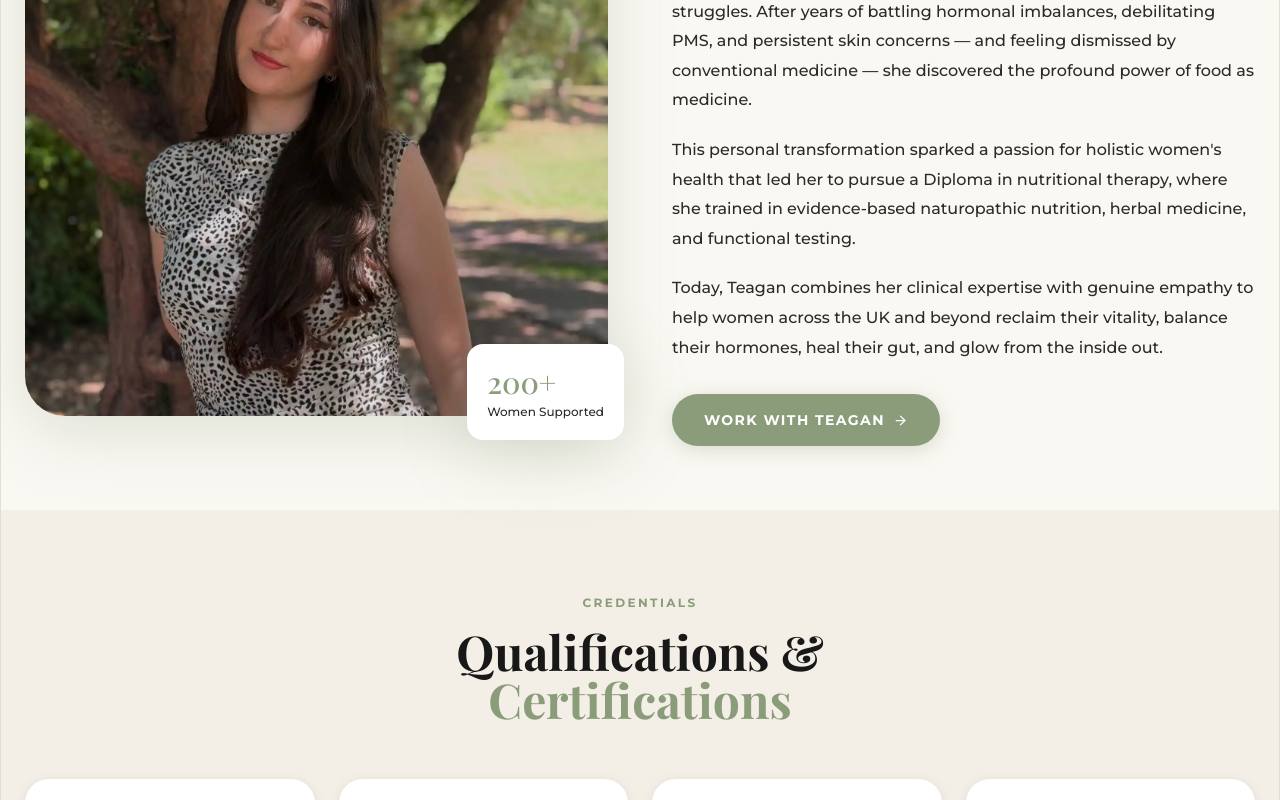
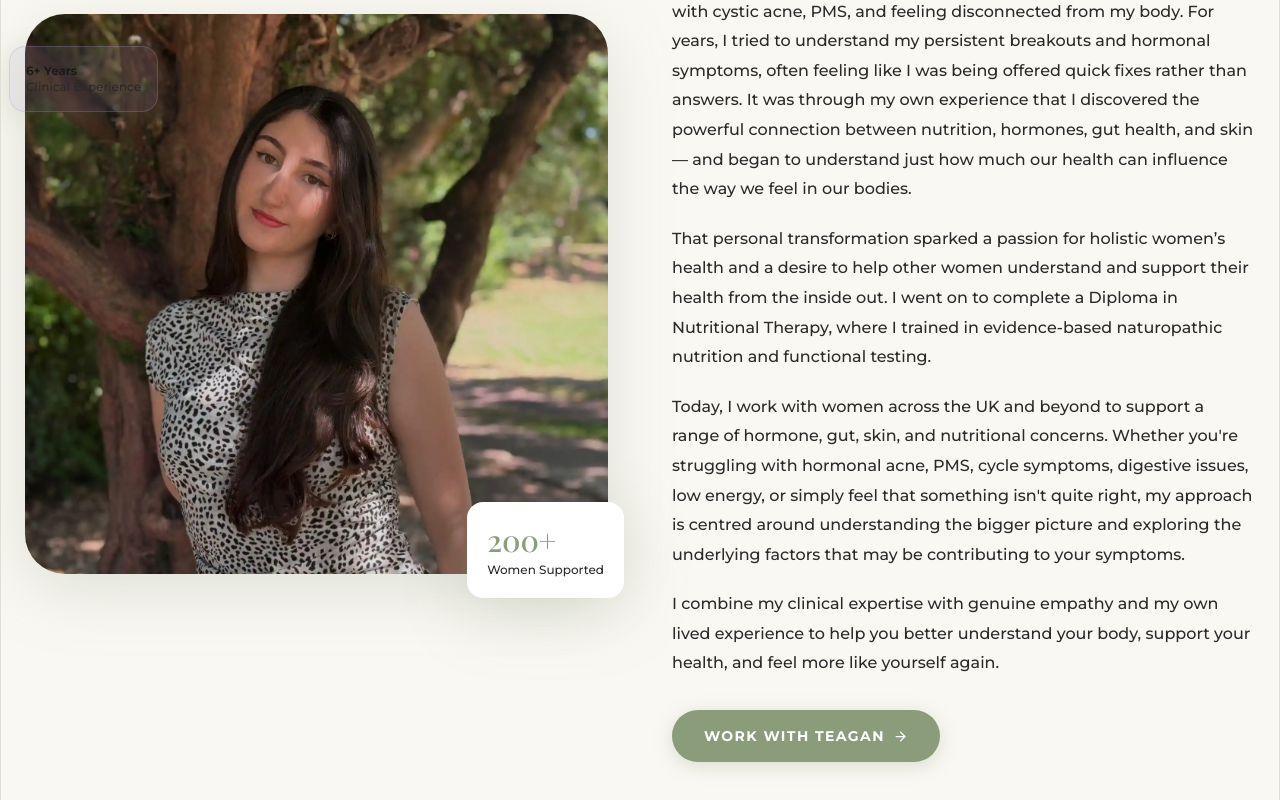
Before and after one commit to adham-hashem/nutrition-with-teagan-web, a React (Vite) app: page /about in a window 1280 px wide. Shown: the part 720-1520 px from the top of the page. Built offline with nearby package versions, Linux system fonts and the light colour scheme; no server answers; a web font is replaced by a local one.

Commit message:
Update home and about page content

```diff
--- a/src/pages/About.tsx
+++ b/src/pages/About.tsx
@@ -89,13 +89,16 @@ export default function About() {
               </h2>
               <div className="space-y-5 font-montserrat text-base text-text-secondary leading-[1.85]">
                 <p>
-                  Teagan's journey into naturopathic nutrition began with her own health struggles. After years of battling hormonal imbalances, debilitating PMS, and persistent skin concerns — and feeling dismissed by conventional medicine — she discovered the profound power of food as medicine.
+                  My journey into naturopathic nutrition began with my own struggle with cystic acne, PMS, and feeling disconnected from my body. For years, I tried to understand my persistent breakouts and hormonal symptoms, often feeling like I was being offered quick fixes rather than answers. It was through my own experience that I discovered the powerful connection between nutrition, hormones, gut health, and skin — and began to understand just how much our health can influence the way we feel in our bodies.
                 </p>
                 <p>
-                  This personal transformation sparked a passion for holistic women's health that led her to pursue a Diploma in nutritional therapy, where she trained in evidence-based naturopathic nutrition, herbal medicine, and functional testing.
+                  That personal transformation sparked a passion for holistic women’s health and a desire to help other women understand and support their health from the inside out. I went on to complete a Diploma in Nutritional Therapy, where I trained in evidence-based naturopathic nutrition and functional testing.
                 </p>
                 <p>
-                  Today, Teagan combines her clinical expertise with genuine empathy to help women across the UK and beyond reclaim their vitality, balance their hormones, heal their gut, and glow from the inside out.
+                  Today, I work with women across the UK and beyond to support a range of hormone, gut, skin, and nutritional concerns. Whether you're struggling with hormonal acne, PMS, cycle symptoms, digestive issues, low energy, or simply feel that something isn't quite right, my approach is centred around understanding the bigger picture and exploring the underlying factors that may be contributing to your symptoms.
+                </p>
+                <p>
+                  I combine my clinical expertise with genuine empathy and my own lived experience to help you better understand your body, support your health, and feel more like yourself again.
                 </p>
               </div>
               <div className="mt-8">
@@ -188,7 +191,6 @@ export default function About() {
                   'Personalised written nutrition plan',
                   'Supplement and lifestyle recommendations',
                   'Follow-up support via messaging',
-                  'Access to client portal and resources',
                 ].map((item) => (
                   <li key={item} className="flex items-center gap-3">
                     <div className="w-2 h-2 rounded-full bg-sage flex-shrink-0" />
--- a/src/pages/Home.tsx
+++ b/src/pages/Home.tsx
@@ -298,7 +298,7 @@ export default function Home() {
               Supporting women through evidence-based naturopathic nutrition for hormone health, gut health, skin concerns, and metabolic wellness.
             </p>
 
-            <div className="flex flex-col sm:flex-row gap-4 mb-8 lg:mb-12">
+            <div className="flex flex-col sm:flex-row gap-4">
               <Link to="/booking" className="btn-booking btn-pulse">
                 Book a Consultation
                 <ArrowRight size={15} />
@@ -308,17 +308,6 @@ export default function Home() {
               </Link>
             </div>
 
-            {/* Social proof */}
-            <div className="flex items-center gap-6 pt-5 lg:pt-6" style={{ borderTop: '2px solid #8A9C7A' }}>
-              <div className="flex items-center gap-1">
-                {[...Array(5)].map((_, i) => (
-                  <Star key={i} size={14} className="text-yellow-mellow-dark fill-yellow-mellow-dark" />
-                ))}
-              </div>
-              <p className="font-montserrat text-sm font-medium text-text-body">
-                <span className="font-bold text-text-heading">200+ women</span> supported through their wellness journey
-              </p>
-            </div>
           </div>
 
           {/* Right Image ─ responsive image heights */}
@@ -421,7 +410,7 @@ export default function Home() {
                 />
               </div>
               <div className="absolute top-8 -right-6 glass-lilac rounded-2xl p-5 shadow-soft max-w-[180px]">
-                <p className="font-playfair text-2xl font-bold text-text-heading mb-1">6+ yrs</p>
+                <p className="font-playfair text-2xl font-bold text-text-heading mb-1">3+ yrs</p>
                 <p className="font-montserrat text-xs font-medium text-text-body">Clinical experience</p>
               </div>
               <div className="absolute -bottom-6 left-8 glass rounded-2xl p-5 shadow-luxury">
```
